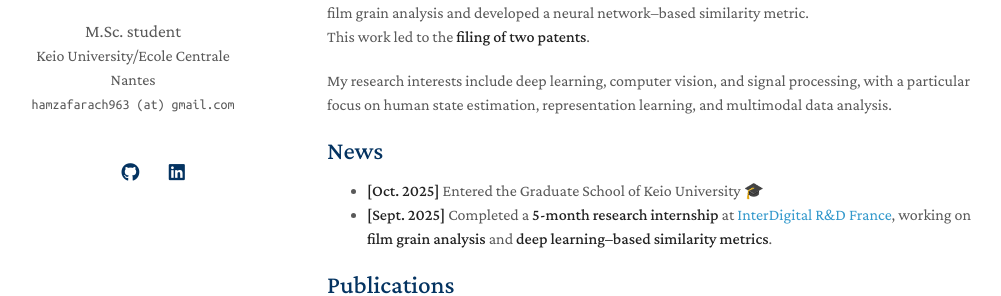
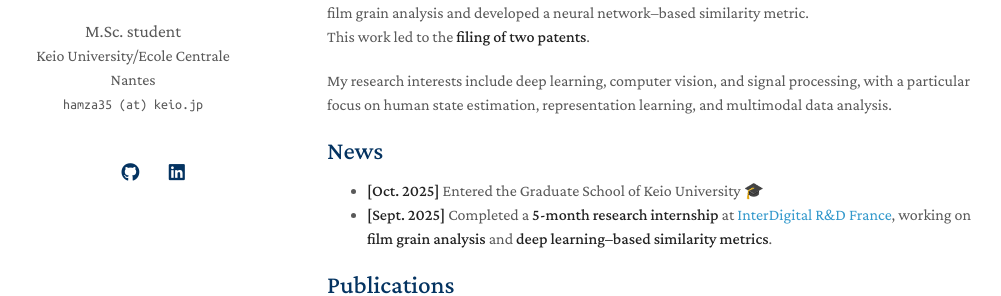
Before and after one commit to hamza963213/hamza-farach.github.io, a Jekyll site: the page built from index.md, in a window 1280 px wide. Shown: the part 248-544 px from the top of the page, without its empty margins (143-1144 px from the left). Built offline with Jekyll 4.4.1, drawn with Linux system fonts in a browser that asks for light colours; a style sheet for code colours, icons or effects is not loaded; our own code applies the rules of GitHub Pages for plain Markdown files.

Commit message:
Update _config.yml

```diff
--- a/_config.yml
+++ b/_config.yml
@@ -2,7 +2,7 @@
 title: Hamza Farach
 position: M.Sc. student
 affiliation: Keio University/Ecole Centrale Nantes
-email: hamzafarach963 (at) gmail.com
+email: hamza35 (at) keio.jp
 
 # Search Engine Optimization (SEO)
 # The following information is used to improve the website traffic from search engines, e.g., Google.
```
